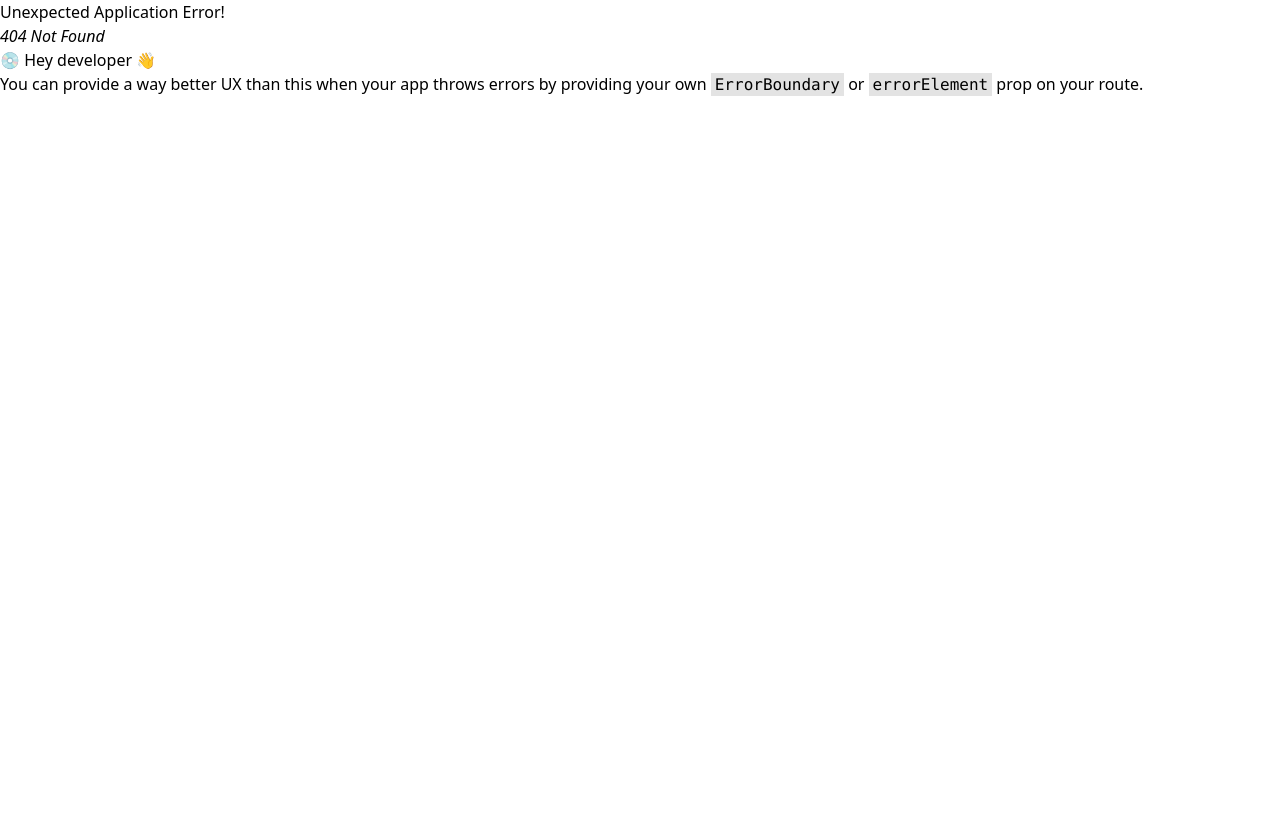
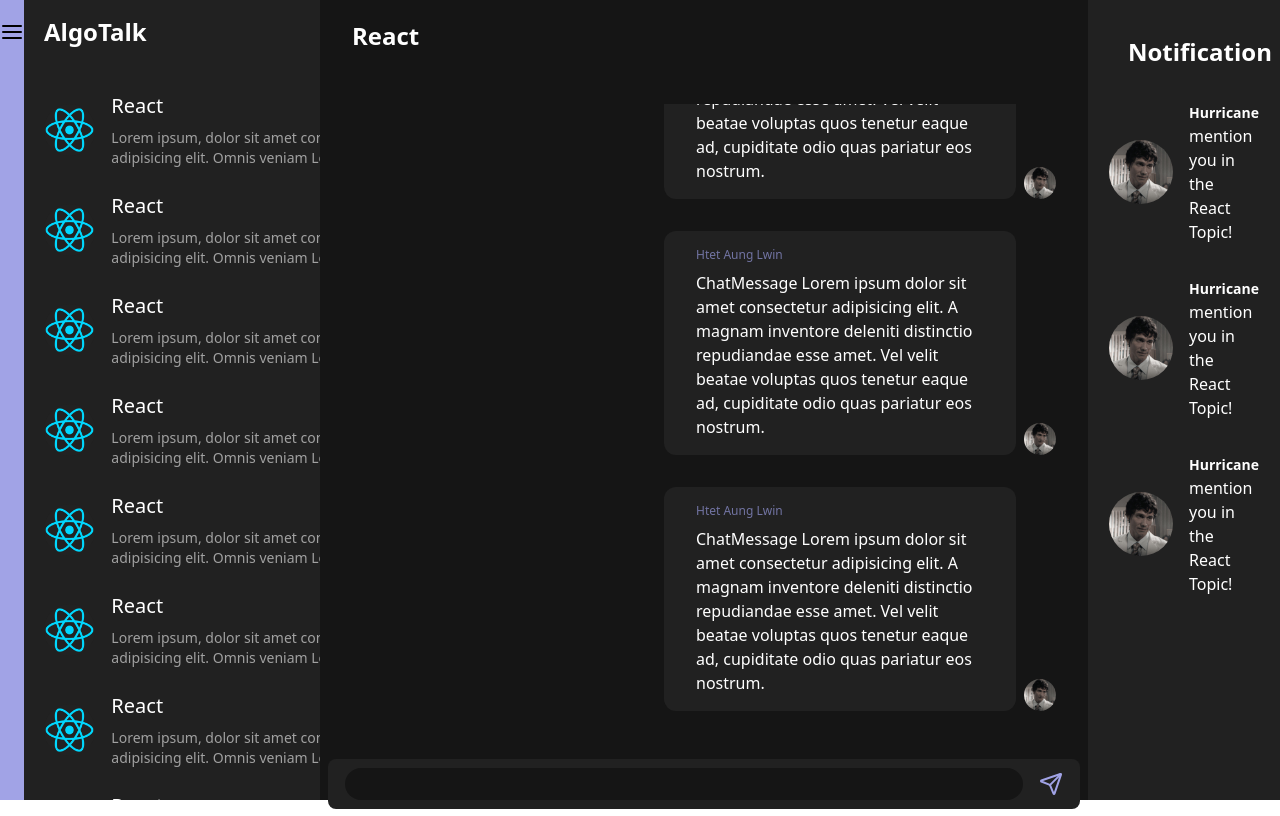
Before and after one commit to HT-Logic/AlgoTalk, a React (Vite) app in the folder client/: page /home/pc/room/1 in a window 1280 px wide. Before the commit this address had no page. Built offline with nearby package versions, Linux system fonts and the light colour scheme.

Commit message:
chat room update

```diff
--- a/client/src/App.jsx
+++ b/client/src/App.jsx
@@ -6,6 +6,7 @@ import LandingPage from "./pages/LandingPage";
 import SignIn from "./pages/SignIn";
 import SignUp from "./pages/SignUp";
 import Setting from "./pages/Setting";
+import ChatRoom from "./components/ChatRoom";
 
 const router = createBrowserRouter([
   {
@@ -36,6 +37,10 @@ const router = createBrowserRouter([
             path: "setting",
             element: <Setting />,
           },
+          {
+            path: "room/:id",
+            element: <ChatRoom />,
+          },
         ],
       },
       {
--- /dev/null
+++ b/client/src/components/ChatMessage.jsx
@@ -0,0 +1,13 @@
+import React from "react";
+import ChatText from "./ChatText";
+
+const ChatMessage = () => {
+  return (
+    <div className="flex items-end gap-2">
+      <img src="/Hurricane.jpg" alt="" className="w-8 rounded-full" />
+      <ChatText />
+    </div>
+  );
+};
+
+export default ChatMessage;
--- /dev/null
+++ b/client/src/components/ChatRoom.jsx
@@ -0,0 +1,57 @@
+import { Send } from "lucide-react";
+import React, { useEffect, useRef } from "react";
+import ChatMessage from "./ChatMessage";
+import MyChatMessage from "./MyChatMessage";
+
+const ChatRoom = () => {
+  const chatEndRef = useRef(null);
+
+  // Scroll to the bottom when the component mounts
+  useEffect(() => {
+    chatEndRef.current?.scrollIntoView({ behavior: "smooth" });
+  }, []);
+
+  return (
+    <section className="w-full h-screen pb-20 md:pb-0">
+      <div className="py-5 text-2xl font-semibold px-8 mb-8">React</div>
+      <div className="h-[89vh] flex flex-col">
+        {/* Chat messages container */}
+        <div
+          className="h-[92%] max-h-[92%] px-8 py-4 flex flex-col gap-8 overflow-y-scroll"
+          style={{ scrollbarWidth: "none", msOverflowStyle: "none" }}
+        >
+          {/* Chat messages */}
+          <ChatMessage />
+          <ChatMessage />
+          <MyChatMessage />
+          <ChatMessage />
+          <MyChatMessage />
+          <ChatMessage />
+          <ChatMessage />
+          <MyChatMessage />
+          <ChatMessage />
+          <ChatMessage />
+          <MyChatMessage />
+          <MyChatMessage />
+          <MyChatMessage />
+
+          {/* Scroll to latest message */}
+          <div ref={chatEndRef} />
+        </div>
+
+        {/* Input section */}
+        <div className="flex items-center gap-4 w-[98%] rounded-lg mx-auto justify-center bg-night h-[7%]">
+          <input
+            type="text"
+            className="bg-midnight rounded-full h-8 w-[90%] text-white px-4"
+          />
+          <button>
+            <Send className="text-primary" />
+          </button>
+        </div>
+      </div>
+    </section>
+  );
+};
+
+export default ChatRoom;
--- /dev/null
+++ b/client/src/components/ChatText.jsx
@@ -0,0 +1,17 @@
+import React from "react";
+
+const ChatText = () => {
+  return (
+    <section className="bg-night w-fit  px-8 py-4 rounded-xl max-w-1/2">
+      <div className="text-xs text-secondary mb-2">Htet Aung Lwin</div>
+      <div className="">
+        ChatMessage Lorem ipsum dolor sit amet consectetur adipisicing elit. A
+        magnam inventore deleniti distinctio repudiandae esse amet. Vel velit
+        beatae voluptas quos tenetur eaque ad, cupiditate odio quas pariatur eos
+        nostrum.
+      </div>
+    </section>
+  );
+};
+
+export default ChatText;
--- /dev/null
+++ b/client/src/components/MyChatMessage.jsx
@@ -0,0 +1,13 @@
+import React from "react";
+import ChatText from "./ChatText";
+
+const MyChatMessage = () => {
+  return (
+    <div className="flex justify-end items-end gap-2">
+      <ChatText />
+      <img src="/Hurricane.jpg" alt="" className="w-8 rounded-full" />
+    </div>
+  );
+};
+
+export default MyChatMessage;
--- a/client/src/components/NotificationMessage.jsx
+++ b/client/src/components/NotificationMessage.jsx
@@ -1,8 +1,9 @@
 import React from "react";
+import { Link } from "react-router-dom";
 
 const NotificationMessage = () => {
   return (
-    <section className="flex justify-center items-center gap-4 py-4">
+    <Link className="flex justify-center items-center gap-4 py-4 hover:bg-midnight px-6 ">
       <img
         src="/Hurricane.jpg"
         alt=""
@@ -10,11 +11,11 @@ const NotificationMessage = () => {
       />
       <div>
         <p>
-          <span className="font-semibold">Hurricane</span> mention you in the
-          React Topic!
+          <span className="font-semibold text-sm">Hurricane</span> mention you
+          in the React Topic!
         </p>
       </div>
-    </section>
+    </Link>
   );
 };
 
--- a/client/src/components/Notifications.jsx
+++ b/client/src/components/Notifications.jsx
@@ -4,9 +4,9 @@ import { Bell } from "lucide-react";
 
 const Notifications = () => {
   return (
-    <section className="bg-midnight w-[20%] min-h-screen text-white">
-      <div className="mt-5 bg-night px-6 pt-4 w-[90%] rounded-xl">
-        <div className="text-2xl font-semibold mb-4 flex items-center gap-4">
+    <section className="bg-night w-[15%] min-h-screen text-white">
+      <div className="mt-5  pt-4 w-full rounded-xl">
+        <div className="text-2xl font-semibold mb-4 flex items-center gap-4 px-6 ">
           <Bell /> Notification
         </div>
         <NotificationMessage />
--- a/client/src/pages/Main.jsx
+++ b/client/src/pages/Main.jsx
@@ -5,7 +5,7 @@ import { Outlet } from "react-router-dom";
 const Main = () => {
   return (
     <>
-      <section className="hidden md:block ml-[25%] bg-midnight w-[55%] min-h-screen text-white">
+      <section className="hidden md:block ml-[25%] bg-midnight w-[60%] min-h-screen text-white">
         <Outlet />
       </section>
 
```
